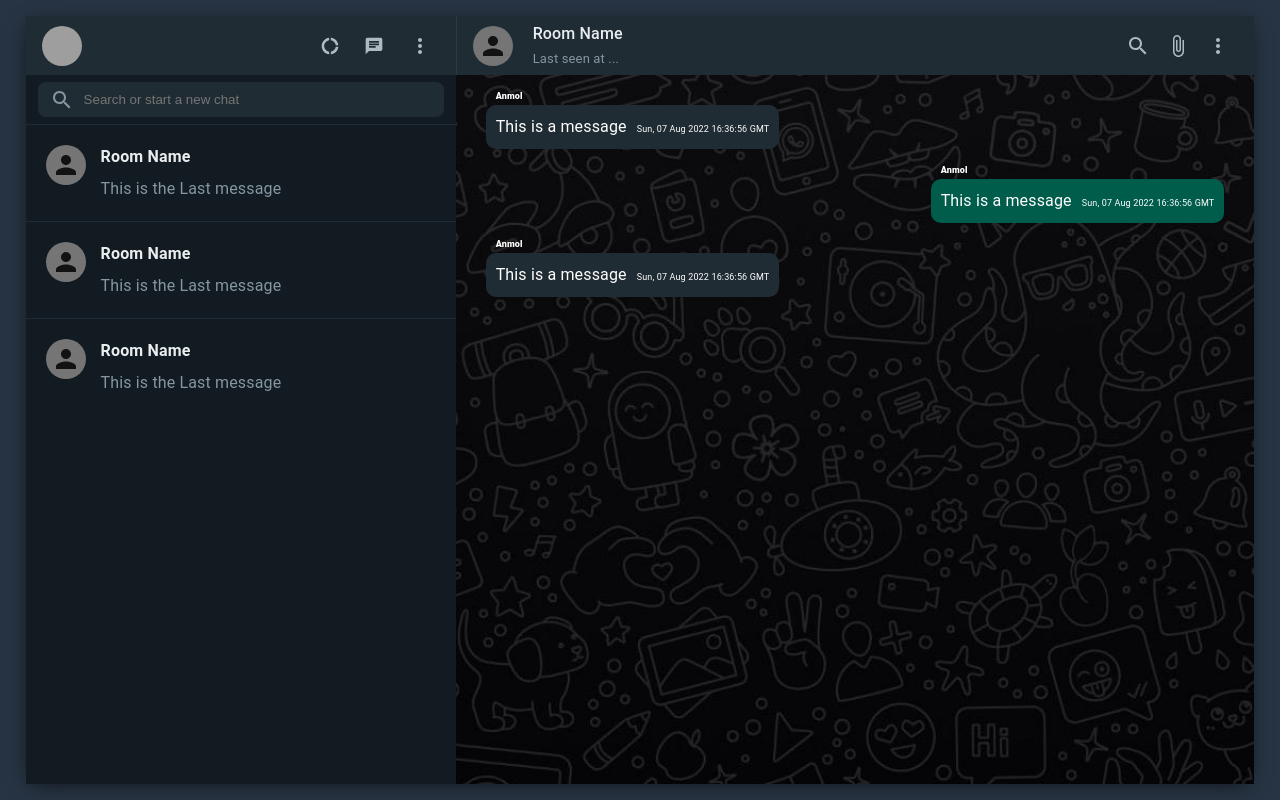
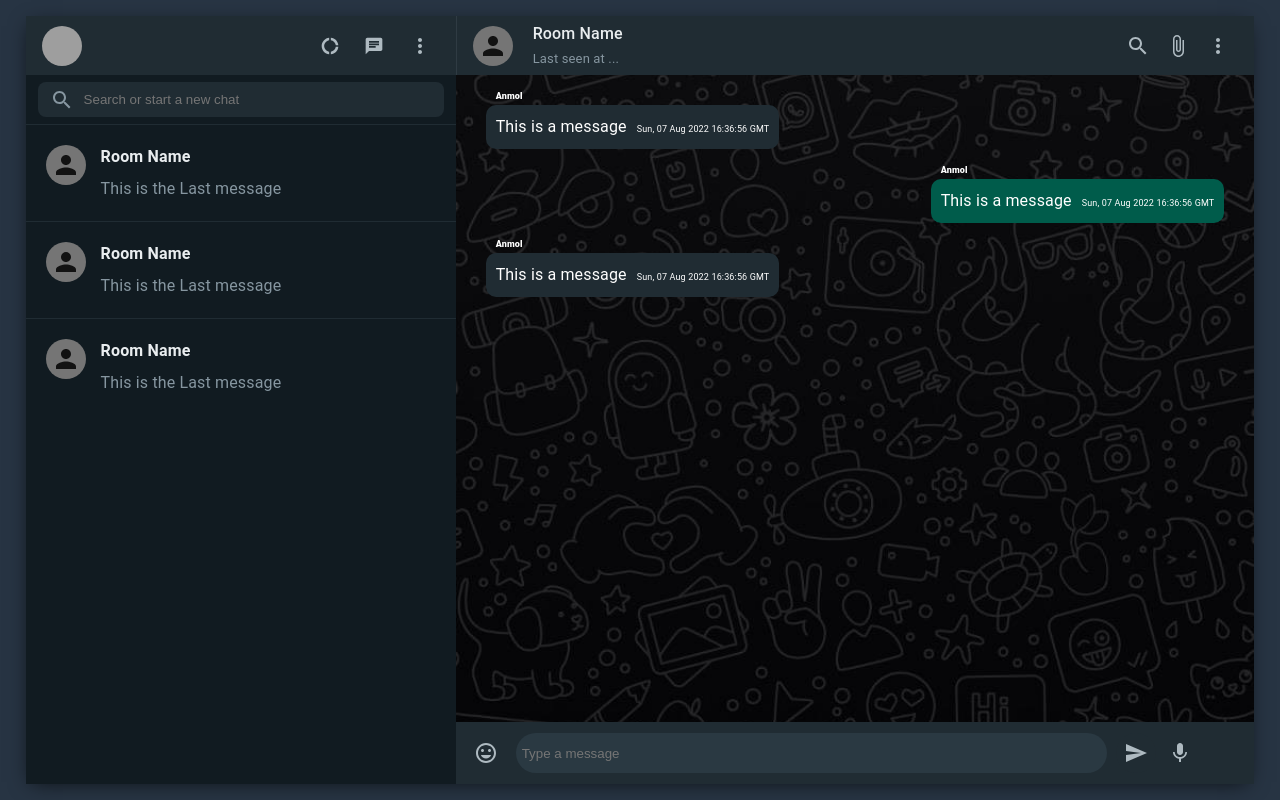
Before and after one commit to D3N2-A/Whatsapp-mern, a React (Create React App) app: page / in a window 1280 px wide. Built offline with nearby package versions, Linux system fonts and the light colour scheme; grey boxes are pictures that could not be loaded.

Commit message:
chat footer done

```diff
--- a/src/components/Chat/Chat.js
+++ b/src/components/Chat/Chat.js
@@ -1,5 +1,12 @@
-import { AttachFile, MoreVert, SearchOutlined } from "@mui/icons-material";
+import {
+  AttachFile,
+  InsertEmoticon,
+  MoreVert,
+  SearchOutlined,
+} from "@mui/icons-material";
 import { Avatar, IconButton } from "@mui/material";
+import SendIcon from "@mui/icons-material/Send";
+import MicIcon from "@mui/icons-material/Mic";
 import React from "react";
 import "./chat.css";
 const Chat = () => {
@@ -40,6 +47,22 @@ const Chat = () => {
           <span className="chat__timestamp">{new Date().toUTCString()}</span>
         </p>
       </div>
+      <div className="chat__footer">
+        <IconButton>
+          <InsertEmoticon style={{ fontSize: "24px", color: "#aebac1" }} />
+        </IconButton>
+        <form>
+          <input type="text" placeholder="Type a message" />
+          <button type="submit" className="sb">
+            <IconButton>
+              <SendIcon style={{ fontSize: "24px", color: "#aebac1" }} />
+            </IconButton>
+          </button>
+          <IconButton>
+            <MicIcon style={{ fontSize: "24px", color: "#aebac1" }} />
+          </IconButton>
+        </form>
+      </div>
     </div>
   );
 };
--- a/src/components/Chat/chat.css
+++ b/src/components/Chat/chat.css
@@ -80,3 +80,37 @@
 
   margin-left: auto;
 }
+
+.chat__footer {
+  background-color: #202c33;
+  display: flex;
+  align-items: center;
+  height: 62px;
+  padding-right: 10px;
+  padding-left: 10px;
+}
+.chat__footer > form {
+  display: flex;
+  flex: 1;
+  gap: 4px;
+}
+
+.chat__footer > form > input {
+  width: 80%;
+  border: none;
+  outline-width: 0;
+  margin-left: 10px;
+  margin-right: 5px;
+  background-color: #2a3942;
+  padding-left: 6px;
+  border-radius: 20px;
+  color: #ffffff;
+}
+.sb {
+  padding-left: 3px;
+  background: #202c33;
+  border-radius: 50%;
+  color: #8696a0;
+  padding: 0px;
+  border: none;
+}
```
